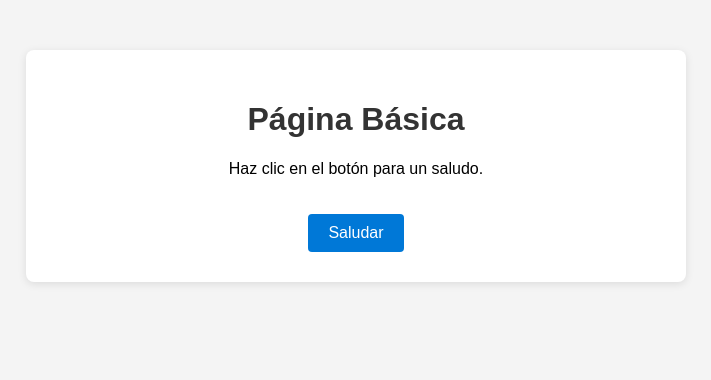
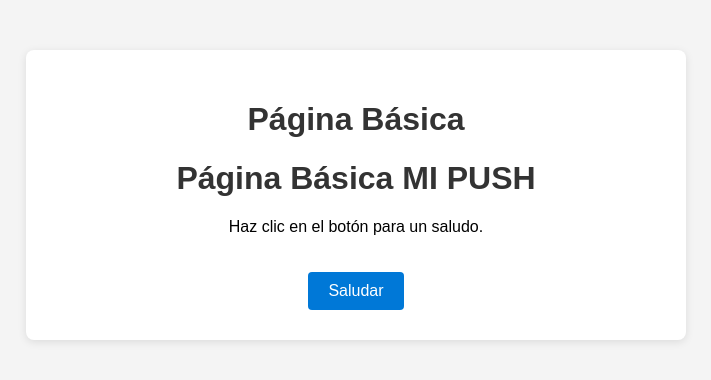
Before and after one commit to AlexanderTorrico/class_gitAction, a plain HTML site: page index.html in a window 1280 px wide. Shown: the whole page, without its empty margins (284-995 px from the left). Drawn offline with Linux system fonts and the light colour scheme.

Commit message:
check mI FILE 2

```diff
--- a/index.html
+++ b/index.html
@@ -45,6 +45,7 @@ button:hover {
 <body>
     <div class="container">
         <h1>Página Básica</h1>
+        <h1>Página Básica MI PUSH</h1>
         <p id="mensaje">Haz clic en el botón para un saludo.</p>
         <button id="saludoBtn">Saludar</button>
     </div>
```
